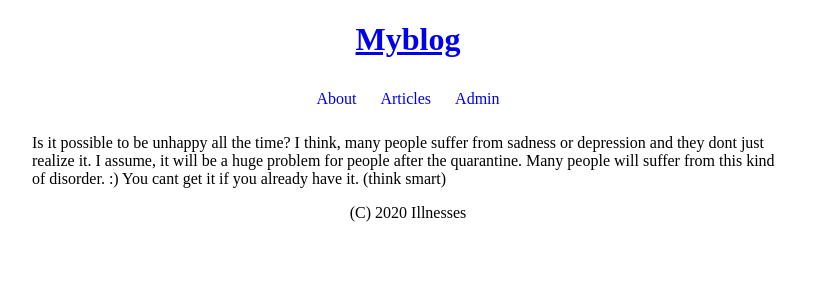
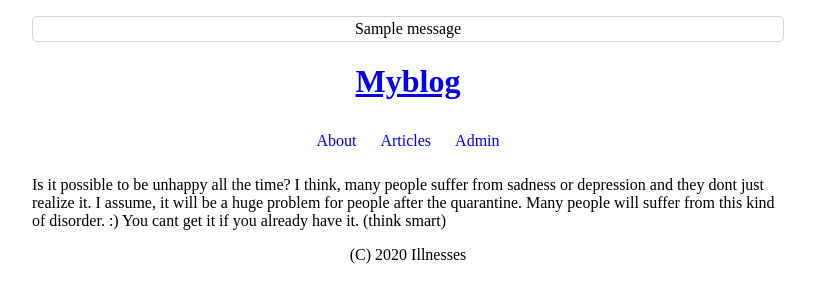
Before and after one commit to PeterKaras/Flask_project, a Flask app: page / in a window 1280 px wide. Shown: the top 303 px of the page, without its empty margins (232-1047 px from the left). Run offline with Flask 2, Linux system fonts and the light colour scheme; one stand-in notice (Sample message) is shown.

Commit message:
pokracovanie

```diff
--- a/myblog/app.py
+++ b/myblog/app.py
@@ -5,12 +5,13 @@ from flask import redirect
 from flask import url_for
 from flask import session
 from flask import g
+from flask import flash
 import os
 import sqlite3
 
 flask_app = Flask(__name__)
 flask_app.config.from_pyfile("/vagrant/configs/default.py")
-#flask_app.config.from_pyfile("/vagrant/configs/develop.py")
+flask_app.config.from_pyfile("/vagrant/configs/develop.py")
 
 if "MYBLOG_CONFIG" in os.environ:
     flask_app.config.from_envvar("MYBLOG_CONFIG")
@@ -26,6 +27,7 @@ def view_about():
 @flask_app.route("/admin/")
 def view_admin():
     if "logged" not in session:
+        flash("You must be logged in","alert-danger")
         return redirect(url_for("view_login"))
     return render_template("admin.jinja")
 
@@ -40,8 +42,9 @@ def view_articles():
 def add_article():
     db = get_db()
     db.execute("insert into articles (title,content) values (?,?)",
-                     [request.form.get("title"),request.form.get("content")])
+                [request.form.get("title"),request.form.get("content")])
     db.commit()
+    flash("Article was saved!","alert-success")
     return redirect(url_for("view_articles"))
 
 @flask_app.route("/articles/<int:art_id>/")
@@ -67,13 +70,16 @@ def view_user():
     if username == flask_app.config["USERNAME"] and \
        password == flask_app.config["PASSWORD"]:
         session["logged"] = True
+        flash("Login successful","alert-success")
         return redirect(url_for("view_admin"))
     else:
+        flash("Invalid credentials","alert-danger")
         return redirect(url_for("view_login"))
 
 @flask_app.route("/logout/",methods = ["POST"])
 def logout_user():
     session.pop("logged")
+    flash("Logout successful","alert-success")
     return redirect(url_for("view_welcome_page"))
 
 #utils
--- a/myblog/static/css/main.css
+++ b/myblog/static/css/main.css
@@ -6,7 +6,7 @@ header {
 }
 .nav {
 	padding: 0;
-	list-style: lower-norwegian;
+	list-style: none;
 	overflow: hidden;
 	text-align: center;
 }
@@ -16,7 +16,7 @@ header {
 .nav a {
 	display: inline-block;
 	padding: 10px;
-	text-decoration: blink;
+	text-decoration: none;
 }
 .nav form {
 	display: inline-block;
@@ -26,3 +26,24 @@ header {
 footer {
 	text-align: center;
 }
+.flashes {
+	padding: 0;
+	position: sticky;
+	top: 0;
+	width: 100%;
+}
+.flashes li{
+	list-style: none;
+	text-align: center;
+	border-style: solid;
+	border-width: 1px;
+	border-radius: 5px;
+	border-color: lightgray;
+	padding: 3px;
+}
+.flashes .alert-danger{
+	background: mistyrose;
+}
+.flashes .alert-success{
+	background: yellow;
+}
--- a/myblog/templates/_main.jinja
+++ b/myblog/templates/_main.jinja
@@ -1,9 +1,19 @@
 <!DOCTYPE html>
-<html>
+<html lang="en">
 <head>
 	<title>{% block title %} {% endblock %}</title>
 	{% include "_head.jinja" %}
 </head>
+
+{% with messages = get_flashed_messages(with_categories=True) %}
+	{% if messages %}
+		<ul class = "flashes">
+		{% for category,message in messages %}
+			<li class="{{ category }}"> {{ message }} </li>
+		{% endfor %}
+		</ul>
+	{% endif %}
+{% endwith %}
 <body>
 <header>
 	<h1> <a href="{{ url_for("view_welcome_page")}}">Myblog</a></h1>
--- a/myblog/templates/articles.jinja
+++ b/myblog/templates/articles.jinja
@@ -4,10 +4,12 @@
 {% block main %}
 	{% if articles %}
 		<ul>
-			{% for article in articles %}
+		{% for article in articles %}
+			<li>
 				<h2><a href="{{url_for("view_article",art_id=article.id) }}">{{article.title}}</a></h2>
 				<p>{{ article.content | truncate(300) }}</p>
-			{% endfor %}
+			</li>
+		{% endfor %}
 		</ul>
 	{% else %}
 		<p>NO articles!</p>
```
